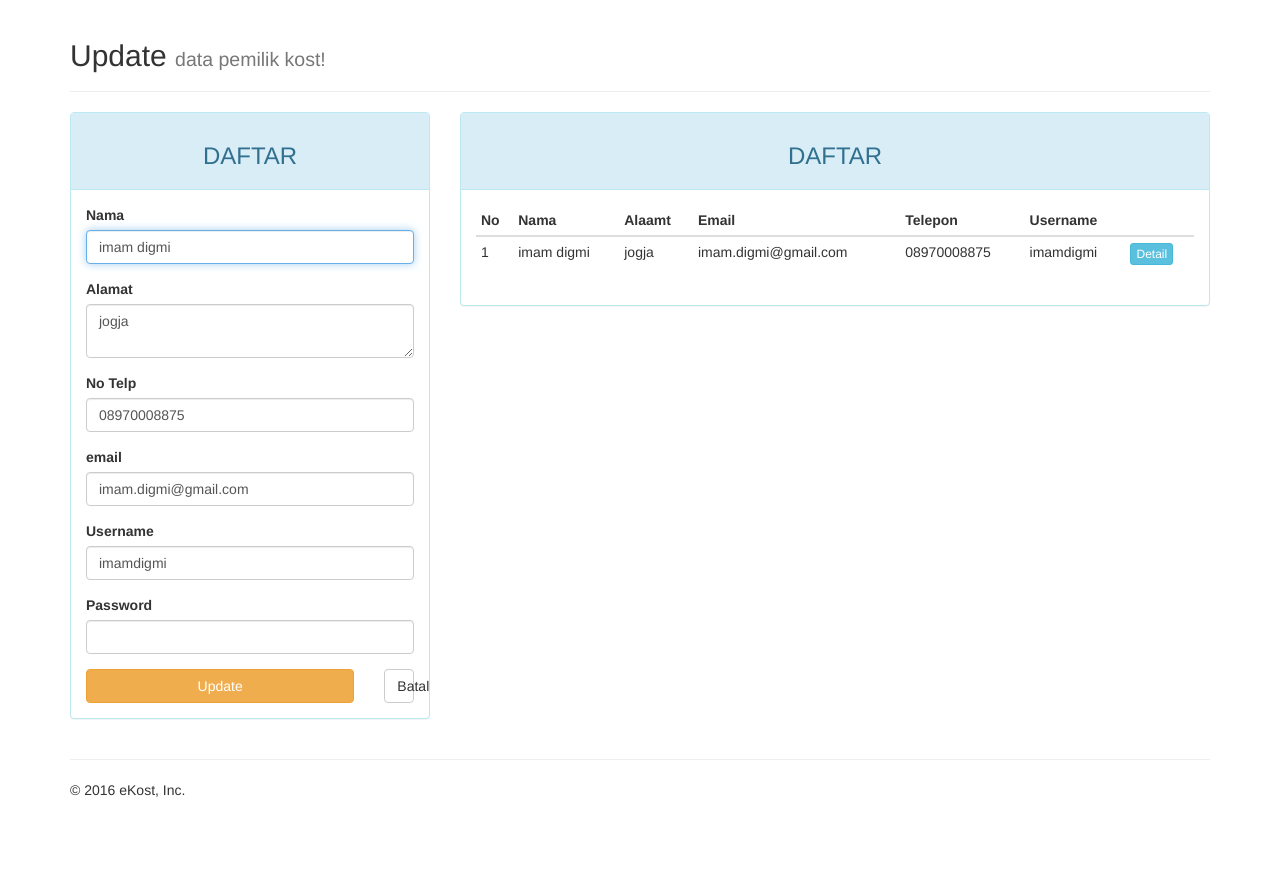
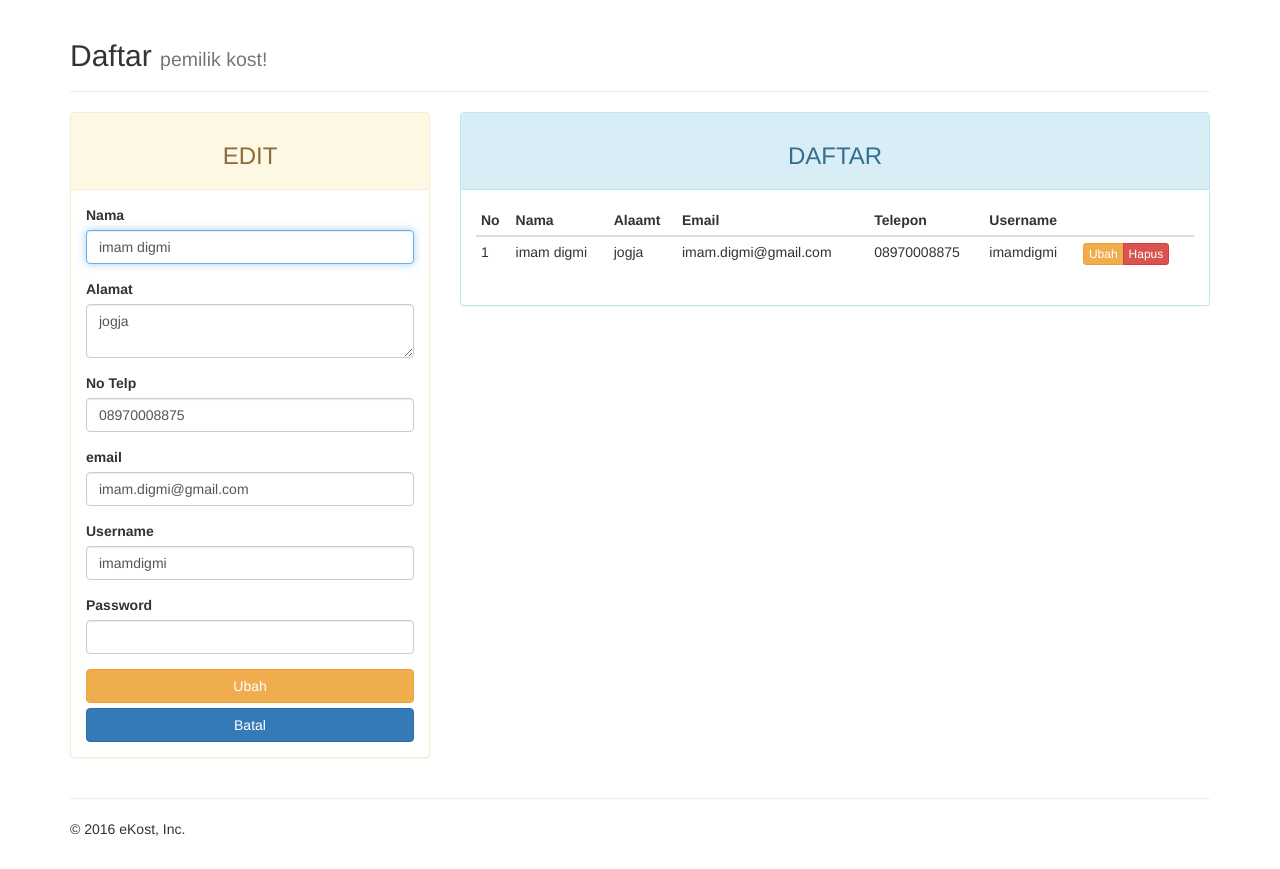
Before and after one commit to imamdigmi/simple-ekost, a PHP site: page /admin/index.php?page=pemilik&action=update&key=1 in a window 1280 px wide. Shown: the part 51-920 px from the top of the page. Before the commit the page ends 848 px from the top, so only its background shows below. Run offline with PHP 8.4, Linux system fonts and the light colour scheme; the visitor is signed in with stand-in values (Sample User, id 1); data comes from the database, SQL or seed files in the repository; some libraries are stand-ins or nearby versions.

Commit message:
MODIFY: pemilik on admin

```diff
--- a/admin/page/pemilik.php
+++ b/admin/page/pemilik.php
@@ -1,8 +1,7 @@
 <?php
-$update = (isset($_GET['action']) AND $_GET['action'] == 'update' OR isset($_SESSION["as"]) == "pemilik") ? true : false;
+$update = (isset($_GET['action']) AND $_GET['action'] == 'update') ? true : false;
 if ($update) {
-	$id = (isset($_SESSION)) ? $_GET["key"] : $_SESSION["id"];
-	$sql = $connection->query("SELECT * FROM pemilik WHERE id_pemilik='$id'");
+	$sql = $connection->query("SELECT * FROM pemilik WHERE id_pemilik='$_GET[key]'");
 	$row = $sql->fetch_assoc();
 }
 
@@ -13,7 +12,7 @@ if ($_SERVER["REQUEST_METHOD"] == "POST") {
 		$sql = "INSERT INTO pemilik VALUES (NULL, '$_POST[nama]', '$_POST[alamat]', '$_POST[telepon]', '$_POST[email]', '$_POST[username]', '".md5($_POST["password"])."')";
 	}
   if ($connection->query($sql)) {
-    echo alert("Berhasil! Silahkan login", "?page=home");
+    echo alert("Berhasil!", "?page=pemilik");
   } else {
 		echo alert("Gagal!", "?page=pemilik");
   }
@@ -26,16 +25,12 @@ if (isset($_GET['action']) AND $_GET['action'] == 'delete') {
 ?>
 <div class="container">
 	<div class="page-header">
-		<?php if ($update): ?>
-			<h2>Update <small>data pemilik kost!</small></h2>
-		<?php else: ?>
-			<h2>Daftar <small>sebegai pemilik kost!</small></h2>
-		<?php endif; ?>
+		<h2>Daftar <small>pemilik kost!</small></h2>
 	</div>
 	<div class="row">
 		<div class="col-md-4">
-			<div class="panel panel-info">
-				<div class="panel-heading"><h3 class="text-center">DAFTAR</h3></div>
+	    <div class="panel panel-<?= ($update) ? "warning" : "info" ?>">
+	      <div class="panel-heading"><h3 class="text-center"><?= ($update) ? "EDIT" : "TAMBAH" ?></h3></div>
 				<div class="panel-body">
 					<form action="<?=$_SERVER['REQUEST_URI']?>" method="POST">
 						<div class="form-group">
@@ -62,21 +57,13 @@ if (isset($_GET['action']) AND $_GET['action'] == 'delete') {
 							<label for="password">Password</label>
 							<input type="password" name="password" class="form-control">
 						</div>
+						<button type="submit" class="btn btn-<?= ($update) ? "warning" : "info" ?> btn-block"><?= ($update) ? "Ubah" : "Tambah" ?></button>
 						<?php if ($update): ?>
-				<div class="row">
-						<div class="col-md-10">
-							<button type="submit" class="btn btn-warning btn-block">Update</button>
-						</div>
-						<div class="col-md-2">
-							<a href="?page=kriteria" class="btn btn-default btn-block">Batal</a>
+							<button type="reset" class="btn btn-primary btn-block">Batal</button>
+						<?php endif; ?>
+					</form>
 				</div>
 			</div>
-			<?php else: ?>
-				<button type="submit" class="btn btn-primary btn-block">Register</button>
-			<?php endif; ?>
-				</div>
-			</div>
-		</form>
 		</div>
 		<div class="col-md-8">
 				<div class="panel panel-info">
@@ -106,7 +93,10 @@ if (isset($_GET['action']) AND $_GET['action'] == 'delete') {
 															<td><?=$row['telepon']?></td>
 															<td><?=$row['username']?></td>
 															<td>
-																<a href="?page=pemilik&action=detail&key=<?=$row['id_pemilik']?>" class="btn btn-info btn-xs">Detail</a>
+																<div class="btn-group">
+																	<a href="?page=pemilik&action=update&key=<?=$row['id_pemilik']?>" class="btn btn-warning btn-xs">Ubah</a>
+																	<a href="?page=pemilik&action=delete&key=<?=$row['id_pemilik']?>" class="btn btn-danger btn-xs">Hapus</a>
+																</div>
 															</td>
 													</tr>
 													<?php endwhile ?>
```
Lines whose indentation alone changed are shown as unchanged.
